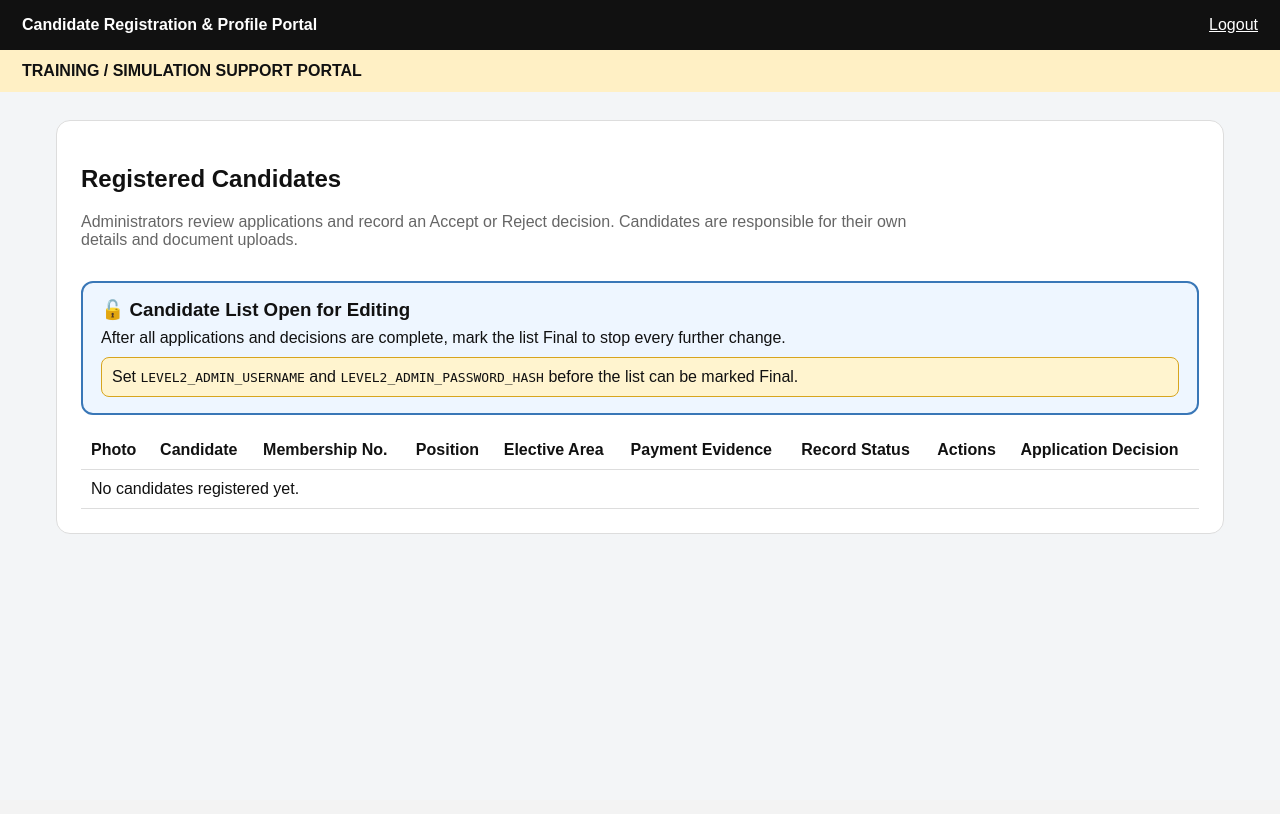
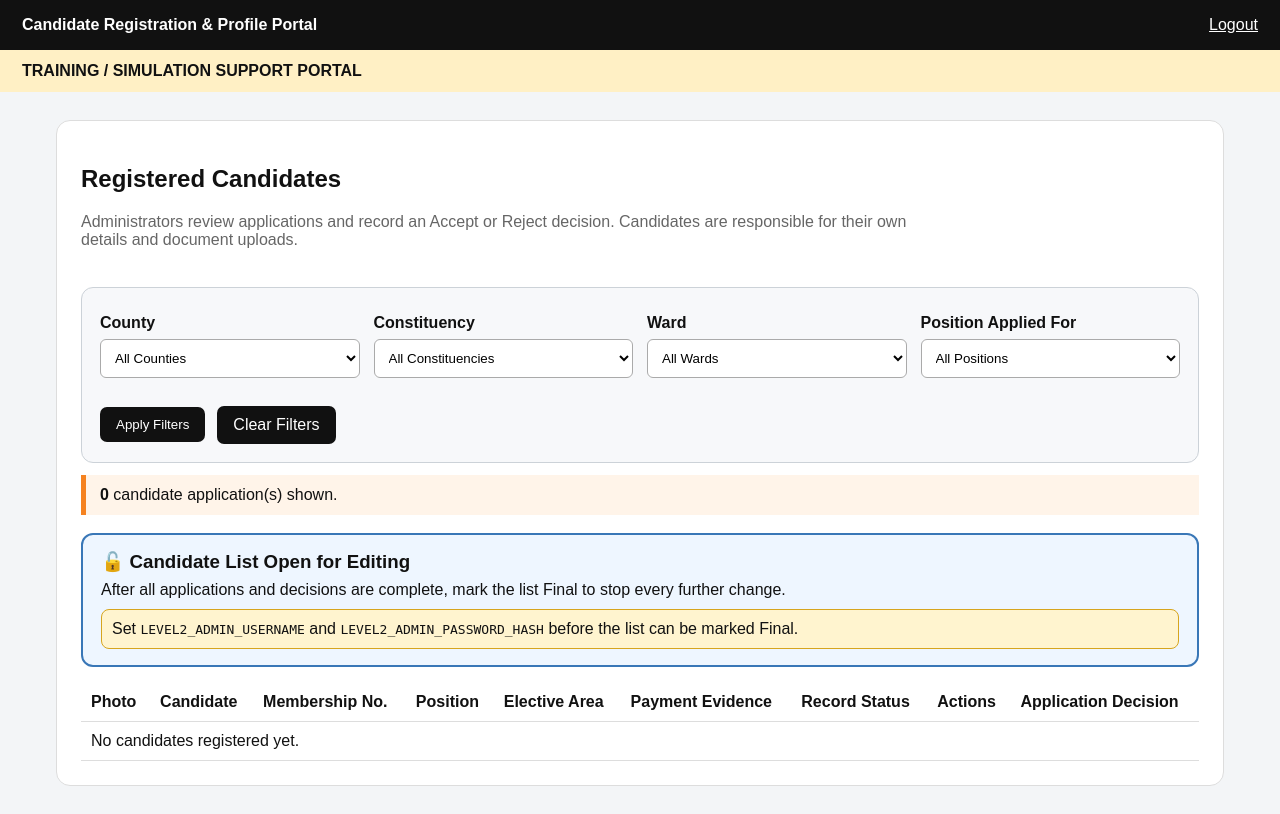
Before and after one commit to otibarny-alt/candidate-registration-system, a Flask app: page / in a window 1280 px wide. Before the commit the page ends 534 px from the top, so only its background shows below. Run offline with Flask 3, Linux system fonts and the light colour scheme; the visitor is signed in with stand-in values (Sample User, id 1); data that the repository does not hold is empty; some libraries are stand-ins or nearby versions.

Commit message:
Add files via upload

```diff
--- a/app.py
+++ b/app.py
@@ -1,11 +1,11 @@
 
-# V1.20: status-based candidate editing with single-document corrections.
+# V1.21: status field locks and hierarchical admin candidate filters.
 import os, csv, re, uuid, base64, hmac, time, json
 from io import BytesIO, StringIO
 import requests
 from flask import Flask, render_template, request, redirect, url_for, session, jsonify, Response, abort
 from flask_sqlalchemy import SQLAlchemy
-from sqlalchemy import inspect, text
+from sqlalchemy import inspect, text, func
 from sqlalchemy.orm import deferred
 from werkzeug.security import check_password_hash
 
@@ -560,10 +560,22 @@ def dashboard():
         if candidate_logged_in():
             return redirect(url_for("candidate_home"))
         return redirect(url_for("candidate_access"))
-    candidates=Candidate.query.order_by(Candidate.position,Candidate.county,Candidate.constituency,Candidate.ward,Candidate.full_name).all()
+    selected_filters={
+        "county":request.args.get("county","").strip()[:160],
+        "constituency":request.args.get("constituency","").strip()[:160],
+        "ward":request.args.get("ward","").strip()[:160],
+        "position":request.args.get("position","").strip()[:40],
+    }
+    query=Candidate.query
+    for field in ("county","constituency","ward","position"):
+        value=selected_filters[field]
+        if value:
+            query=query.filter(func.lower(getattr(Candidate,field))==value.lower())
+    candidates=query.order_by(Candidate.position,Candidate.county,Candidate.constituency,Candidate.ward,Candidate.full_name).all()
     state=portal_state()
     return render_template(
         "dashboard.html",candidates=candidates,positions=POSITIONS,state=state,
+        hierarchy=hierarchy_payload(),selected_filters=selected_filters,
         csrf_token=admin_csrf_token(),level2_configured=bool(LEVEL2_ADMIN_USERNAME and LEVEL2_ADMIN_PASSWORD_HASH),
         message=session.pop("candidate_admin_message",None),
         error=session.pop("candidate_admin_error",None)
@@ -618,11 +630,14 @@ def candidate_decision(candidate_id):
     auth=require_login()
     if auth:
         return auth
+    return_filters={key:request.form.get(key,"").strip()[:160] for key in ("county","constituency","ward","position")}
+    def return_to_filtered_dashboard():
+        return redirect(url_for("dashboard",**{key:value for key,value in return_filters.items() if value}))
     if not valid_admin_csrf():
         abort(400)
     if candidate_list_is_final():
         session["candidate_admin_error"]="The candidate list is FINAL. Application decisions cannot be changed until a Level 2 administrator unlocks it."
-        return redirect(url_for("dashboard"))
+        return return_to_filtered_dashboard()
     c=Candidate.query.get_or_404(candidate_id)
     decision=request.form.get("approval_status","").strip().lower()
     rejection_reason=request.form.get("rejection_reason","").strip().lower()
@@ -630,17 +645,17 @@ def candidate_decision(candidate_id):
         abort(400)
     if decision=="approved" and (not c.photo or not c.payment_evidence):
         session["candidate_admin_error"]="This application cannot be Accepted until both the candidate photo and payment evidence have been uploaded."
-        return redirect(url_for("dashboard"))
+        return return_to_filtered_dashboard()
     if decision=="rejected" and rejection_reason not in {"faulty_payment_evidence","improper_candidate_picture"}:
         session["candidate_admin_error"]="Select either Faulty payment evidence or Improper candidate picture before rejecting the application."
-        return redirect(url_for("dashboard"))
+        return return_to_filtered_dashboard()
     if candidate_list_is_final():
         session["candidate_admin_error"]="The candidate list became FINAL. The application decision was not changed."
-        return redirect(url_for("dashboard"))
+        return return_to_filtered_dashboard()
     c.approval_status=decision
     c.rejection_reason=rejection_reason if decision=="rejected" else None
     db.session.commit()
-    return redirect(url_for("dashboard"))
+    return return_to_filtered_dashboard()
 
 @app.get("/api/hierarchy")
 def api_hierarchy():
--- a/static/style.css
+++ b/static/style.css
@@ -54,6 +54,13 @@ input[readonly]{background:#f1f3f5}
 .review-only-cell{color:#59636e;font-weight:700;white-space:nowrap}
 .view-only-message{padding:13px 18px;border:2px solid #8b949e;border-radius:8px;background:#eef1f4;color:#3d4650;font-weight:800}
 input:disabled,select:disabled,textarea:disabled{cursor:not-allowed;opacity:.72;background:#e9edf1}
+.candidate-filters{display:grid;grid-template-columns:repeat(4,minmax(180px,1fr));gap:14px;align-items:end;margin:22px 0 12px;padding:18px;border:1px solid #ccd2d8;border-radius:12px;background:#f7f8fa}
+.candidate-filters label{display:block;font-weight:800;margin-bottom:7px}
+.candidate-filters select{width:100%}
+.candidate-filter-actions{grid-column:1/-1;display:flex;gap:12px;align-items:center;flex-wrap:wrap}
+.filter-result-count{margin:0 0 18px;padding:11px 14px;border-left:5px solid #f58220;background:#fff4e9}
+@media(max-width:900px){.candidate-filters{grid-template-columns:1fr 1fr}}
+@media(max-width:560px){.candidate-filters{grid-template-columns:1fr}}
 .decision-form .rejection-reason{min-width:210px;background:#fff;color:#8a1511;border:1px solid #c82333}
 .rejection-reason-saved{display:block;margin-top:6px;font-weight:700;color:#8a1511}
 .decision-form button{margin:0;padding:9px 12px}
--- a/templates/dashboard.html
+++ b/templates/dashboard.html
@@ -4,6 +4,14 @@
 <div class=wrap><div class=card><div class=headrow><div><h2>Registered Candidates</h2><p class="muted admin-role-note">Administrators review applications and record an Accept or Reject decision. Candidates are responsible for their own details and document uploads.</p></div></div>
 {% if message %}<div class=success>{{message}}</div>{% endif %}
 {% if error %}<div class=error>{{error}}</div>{% endif %}
+<form method="get" action="{{url_for('dashboard')}}" class="candidate-filters">
+ <div><label for="filter_county">County</label><select id="filter_county" name="county"><option value="">All Counties</option></select></div>
+ <div><label for="filter_constituency">Constituency</label><select id="filter_constituency" name="constituency"><option value="">All Constituencies</option></select></div>
+ <div><label for="filter_ward">Ward</label><select id="filter_ward" name="ward"><option value="">All Wards</option></select></div>
+ <div><label for="filter_position">Position Applied For</label><select id="filter_position" name="position"><option value="">All Positions</option>{% for key,label,scope in positions %}<option value="{{key}}" {% if selected_filters.position==key %}selected{% endif %}>{{label}}</option>{% endfor %}</select></div>
+ <div class="candidate-filter-actions"><button type="submit">Apply Filters</button><a class="btn" href="{{url_for('dashboard')}}">Clear Filters</a></div>
+</form>
+<div class="filter-result-count"><b>{{candidates|length}}</b> candidate application(s) shown{% if selected_filters.county or selected_filters.constituency or selected_filters.ward or selected_filters.position %} for the selected filters{% endif %}.</div>
 {% if state.candidate_list_final %}
 <section class="central-lock central-lock-final">
  <h3>🔒 FINAL CANDIDATE LIST — ALL EDITING LOCKED</h3>
@@ -44,6 +52,31 @@
 {% else %}<tr><td colspan=9>No candidates registered yet.</td></tr>{% endfor %}
 </table></div></div>
 <script>
+const candidateHierarchy={{hierarchy|tojson}};
+const selectedCandidateFilters={{selected_filters|tojson}};
+const filterCounty=document.getElementById('filter_county');
+const filterConstituency=document.getElementById('filter_constituency');
+const filterWard=document.getElementById('filter_ward');
+const filterNorm=value=>(value||'').trim().toLowerCase().replace(/[^a-z0-9]+/g,'_').replace(/^_+|_+$/g,'');
+function fillCandidateFilter(select,items,placeholder,selected){
+  select.innerHTML='';
+  const all=document.createElement('option');all.value='';all.textContent=placeholder;select.appendChild(all);
+  items.forEach(item=>{const option=document.createElement('option');option.value=item.name;option.textContent=item.label||item.name;if(filterNorm(item.name)===filterNorm(selected))option.selected=true;select.appendChild(option);});
+}
+function loadConstituencyFilters(selected){
+  const items=filterCounty.value?candidateHierarchy.constituencies.filter(item=>filterNorm(item.county_key)===filterNorm(filterCounty.value)):[];
+  fillCandidateFilter(filterConstituency,items,'All Constituencies',selected||'');
+}
+function loadWardFilters(selected){
+  const items=filterConstituency.value?candidateHierarchy.wards.filter(item=>filterNorm(item.constituency_key)===filterNorm(filterConstituency.value)):[];
+  fillCandidateFilter(filterWard,items,'All Wards',selected||'');
+}
+fillCandidateFilter(filterCounty,candidateHierarchy.counties,'All Counties',selectedCandidateFilters.county);
+loadConstituencyFilters(selectedCandidateFilters.constituency);
+loadWardFilters(selectedCandidateFilters.ward);
+filterCounty.addEventListener('change',()=>{loadConstituencyFilters('');loadWardFilters('');});
+filterConstituency.addEventListener('change',()=>loadWardFilters(''));
+
 document.querySelectorAll('.decision-form select[name="approval_status"]').forEach(function(select){
   const form=select.closest('.decision-form');
   const button=form.querySelector('button[type="submit"]');
@@ -64,6 +97,7 @@ document.querySelectorAll('.decision-form select[name="approval_status"]').forEa
   decision.addEventListener('change',refreshDecisionState);
   reason.addEventListener('change',refreshDecisionState);
   form.addEventListener('submit',function(){
+    Object.entries(selectedCandidateFilters).forEach(([name,value])=>{const input=document.createElement('input');input.type='hidden';input.name=name;input.value=value||'';form.appendChild(input);});
     button.disabled=true;
     button.classList.remove('decision-update-required');
     button.classList.add('decision-update-saving');
```
Also changed, not shown: README_DEPLOYMENT.txt.
